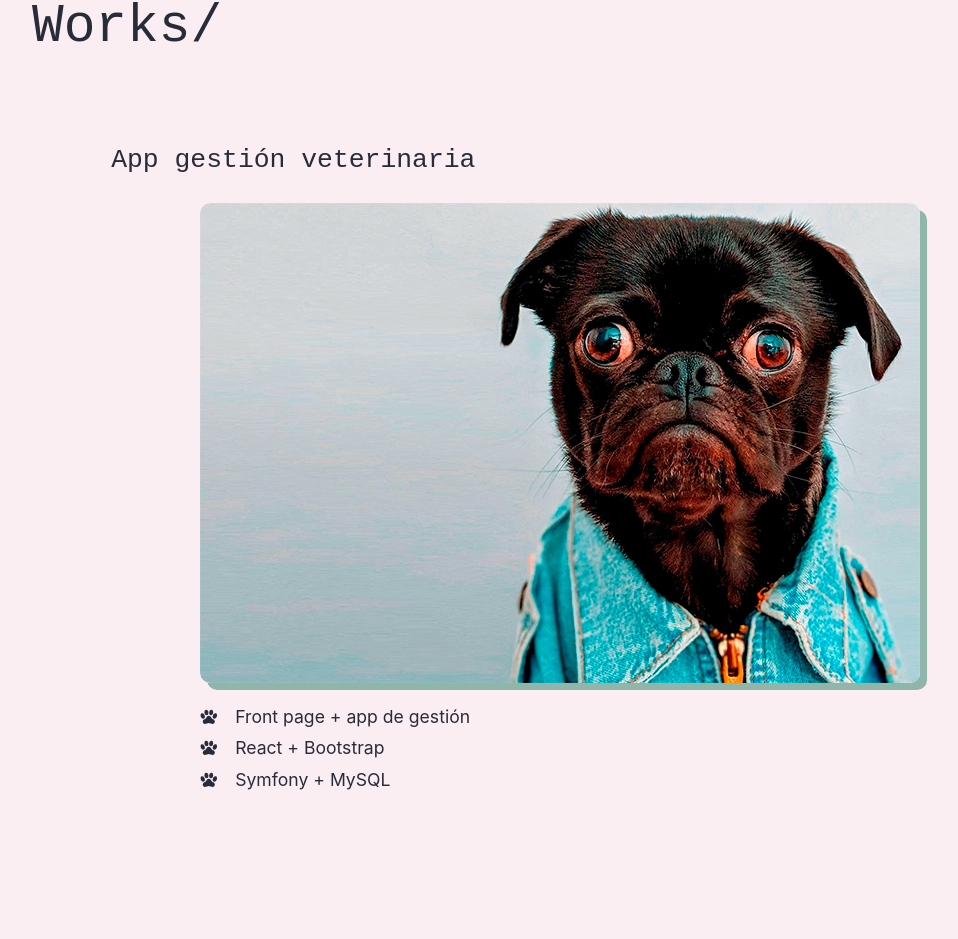
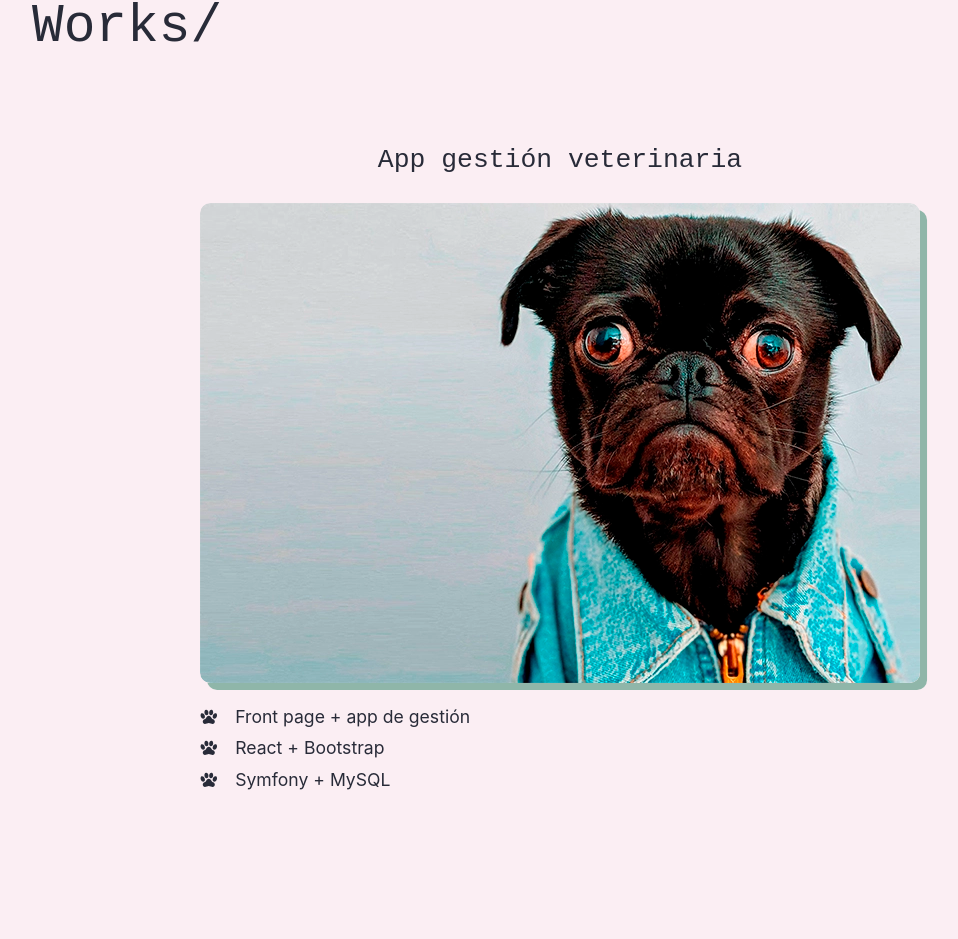
Before and after one commit to daniDNZ/danidnz.github.io, a React (Create React App) app: page / in a window 1280 px wide. Shown: the part 1550-2489 px from the top of the page, without its empty margins (80-1038 px from the left). Built offline with nearby package versions, Linux system fonts and the light colour scheme.

Commit message:
card modificada

```diff
--- a/src/scss/_modules.scss
+++ b/src/scss/_modules.scss
@@ -340,7 +340,6 @@ body {
 
     &__title {
         margin-bottom: 1em;
-        align-self: flex-start;
     }
 
     &__figure {
--- a/src/styles.css
+++ b/src/styles.css
@@ -574,7 +574,6 @@ body {
 
 .card__title {
   margin-bottom: 1em;
-  align-self: flex-start;
 }
 
 .card__figure {
```
